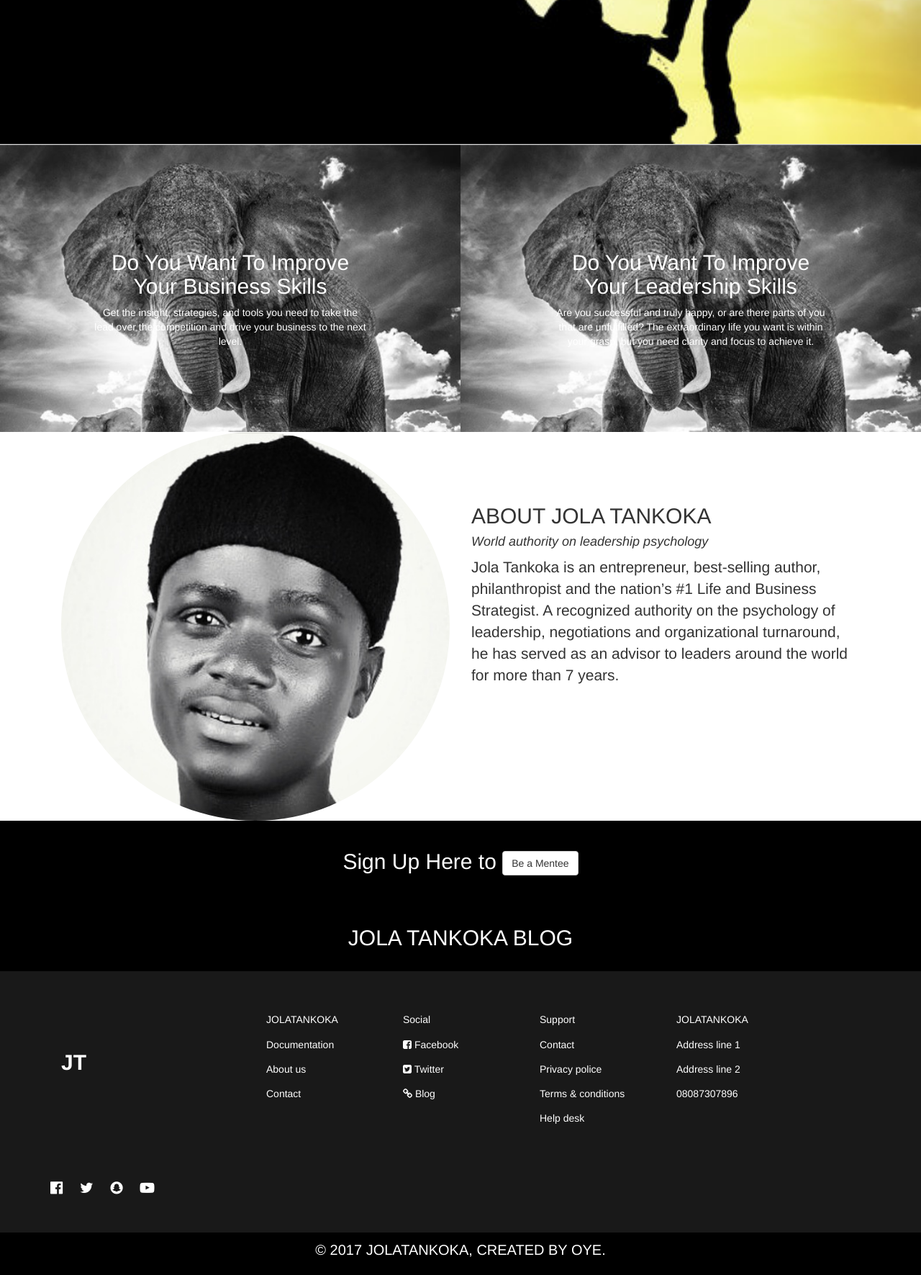
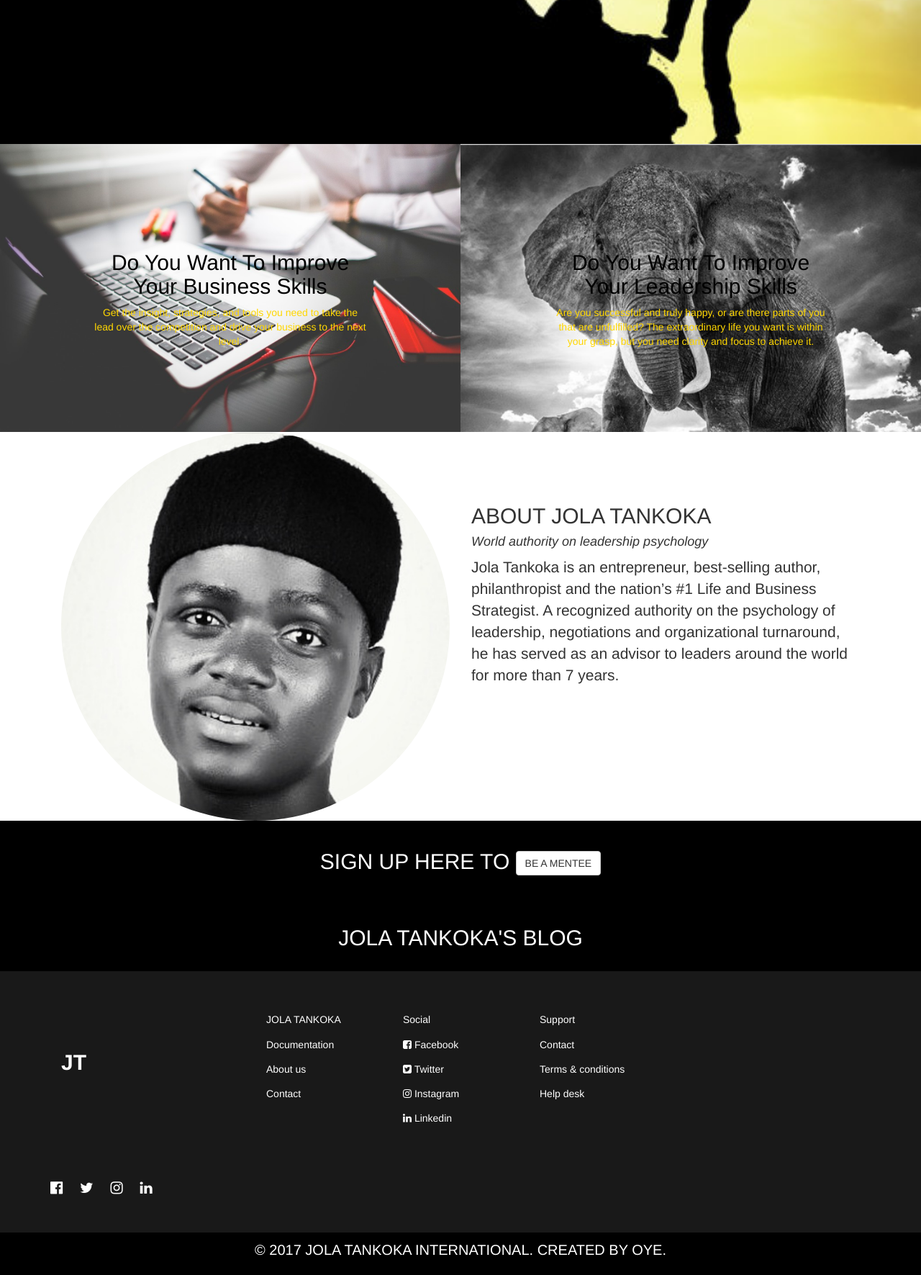
Before and after one commit to oyeolamilekan/sultanblog, a Django app: page / in a window 1280 px wide. Shown: the part 600-2371 px from the top of the page at 72% size. Run offline with Django 3.2, Linux system fonts and the light colour scheme; data that the repository does not hold is empty; some libraries are stand-ins or nearby versions.

Commit message:
i love moneyeol

```diff
--- a/blog/templates/post/index.html
+++ b/blog/templates/post/index.html
@@ -29,6 +29,23 @@
 		padding-right: 20%;
 	}
 	.bg-1 {
+		padding-bottom: 5%;
+		height: 400px;
+	}
+	.bg-12 {
+		background-image: url('static/bus.jpg');
+		background-size: cover;
+	    background-position-top: 20px;
+	    width: 50%;
+	    display: block;
+	    margin: 0 !important;
+	    padding: 10%
+	}
+	.bg-12 h1{
+		padding-left: 20%;
+		padding-right: 20%;
+	}
+	.bg-12 {
 		padding-bottom: 5%;
 		height: 400px;
 	}
@@ -79,6 +96,9 @@ footer ul li {
 		.bg-1 {
 			width: 100%;
 		}
+		.bg-12 {
+			width: 100%;
+		}
 		h1 {
 			margin: 0;
 		}
@@ -98,13 +118,13 @@ footer ul li {
 </div>
 </div>
 <div class="sign-up-section">
-	<div class="col-sm-6 bg-1 text-center">
-		<h2 style="color: white;">Do You Want To Improve Your Business Skills</h2>
-		<p style="color: white;"> Get the insight, strategies, and tools you need to take the lead over the competition and drive your business to the next level.</p>
+	<div class="col-sm-6 bg-12 text-center">
+		<h2 style="color: black;">Do You Want To Improve Your Business Skills</h2>
+		<p style="color: gold;"> Get the insight, strategies, and tools you need to take the lead over the competition and drive your business to the next level.</p>
 	</div>
 <div class="col-sm-6 bg-1 text-center ">
-	<h2 style="color: white;">Do You Want To Improve Your Leadership Skills</h2>
-	<p style="color: white;">Are you successful and truly happy, or are there parts of you that are unfulfilled? The extraordinary life you want is within your grasp, but you need clarity and focus to achieve it.</p>
+	<h2 style="color: black;">Do You Want To Improve Your Leadership Skills</h2>
+	<p style="color: gold;">Are you successful and truly happy, or are there parts of you that are unfulfilled? The extraordinary life you want is within your grasp, but you need clarity and focus to achieve it.</p>
 </div>
 </div>
 
@@ -124,7 +144,7 @@ footer ul li {
 </div>
 <div class="colrr">
 	<div class="container">
-	<h2 class="text-center">Sign Up Here to <a href="#myModal" role="button" data-toggle="modal" class="btn btn-default">Be a Mentee</a></h2>
+	<h2 class="text-center" style="text-transform: uppercase;">Sign Up Here to <a href="#myModal" role="button" data-toggle="modal" class="btn btn-default">Be a Mentee</a></h2>
 </div>
 </div>
 
@@ -132,10 +152,10 @@ footer ul li {
 
 	<br>
 	<div class="container">
-		<h2 class="text-center" style="color: white;">JOLA TANKOKA BLOG</h2>
+		<h2 class="text-center" style="color: white;">JOLA TANKOKA'S BLOG</h2>
 		<br>
 		<div class="col-sm-offset-2">
-			{% for post in object_list%}
+			{% for post in object_list %}
 			<div class="col-md-3">
 				<div class="panel-default">
 					{% if post.header_pic %}
@@ -160,7 +180,7 @@ footer ul li {
 	         <h2>JT</h2>
 	       </div>
 	       <div class="col-sm-2 simple">
-	         <h5>JOLATANKOKA</h5>
+	         <h5>JOLA TANKOKA</h5>
 				<ul class="list-unstyled">
 				<li><a href="#">Documentation</a></li>
 				<li><a href="#">About us</a></li>
@@ -172,7 +192,8 @@ footer ul li {
 				<ul class="list-unstyled">
 				<li><a href="#"><i class="fa fa-facebook-square"></i> Facebook</a></li>
 				<li><a href="#"><i class="fa fa-twitter-square"></i> Twitter</a></li>
-				<li><a href="#"><i class="fa fa-link"></i> Blog</a></li>
+				<li><a href="#"><i class="fa fa-instagram"></i> Instagram</a></li>
+				<li><a href="#"><i class="fa fa-linkedin"></i> Linkedin</a></li>
 				</ul>
 			</div>
 			<div class="col-sm-2 simple">
@@ -180,28 +201,19 @@ footer ul li {
 
 				<ul class="list-unstyled">
 				<li><a href="#">Contact</a></li>
-				<li><a href="#">Privacy police</a></li>
 				<li><a href="#">Terms & conditions</a></li>
 				<li><a href="#">Help desk</a></li>
-				</ul>
-			</div>
-			<div class="col-sm-2 simple">
-				<h5>JOLATANKOKA</h5>
-				<ul class="list-unstyled">
-				<li><a href="#">Address line 1</a></li>
-				<li><a href="#">Address line 2</a></li>
-				<li><a href="#">08087307896</a></li>
 				</ul>
 			</div>
 		</div>
 		<div class="">
 	         <i class="fa fa-facebook-official spacv"></i>
 	         <i class="fa fa-twitter spacv"></i>
-	         <i class="fa fa-snapchat spacv"></i>
-	         <i class="fa fa-youtube-play spacv"></i>
+	         <i class="fa fa-instagram spacv"></i>
+	         <i class="fa fa-linkedin spacv"></i>
 	       </div>
    </footer>
    <div class="credite">
-   		<p class="text-center">&copy 2017 JOLATANKOKA, CREATED BY OYE.</p>
+   		<p class="text-center">&copy 2017 JOLA TANKOKA INTERNATIONAL. CREATED BY OYE.</p>
    </div>
 {% endblock %}
--- a/blog/views.py
+++ b/blog/views.py
@@ -9,7 +9,8 @@ from django.core.mail import send_mail
 
 def post_index(request):
   ad = Ads.objects.order_by('?')[0:1]
-  return render(request, 'post/index.html', {'ads':ad})
+  blog = Post.objects.all()[:3]
+  return render(request, 'post/index.html', {'ads':ad,'object_list':blog})
 
 
 def post_list(request):
```
Also changed, not shown: blog/static/bus.jpg (added).
